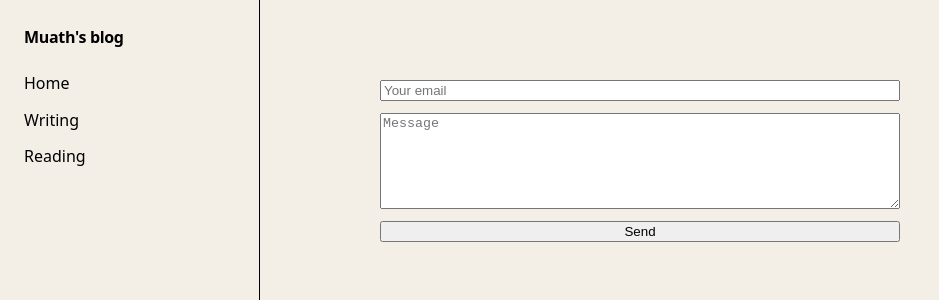
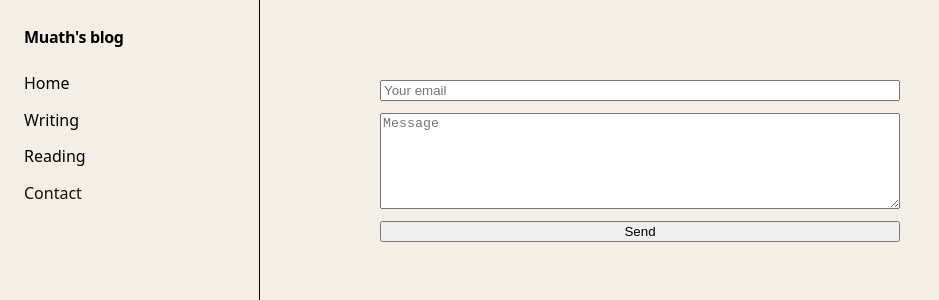
Before and after one commit to randomdale/muath, a Next.js app: page /contact in a window 1280 px wide. Shown: the top 300 px of the page, without its empty margins (0-939 px from the left). Built offline with nearby package versions, Linux system fonts and the light colour scheme; no server answers.

Commit message:
contact page updates

```diff
--- a/app/components/MobileNav.tsx
+++ b/app/components/MobileNav.tsx
@@ -17,10 +17,11 @@
 
       {open && (
         <div className="mobileMenu">
-          <Link href="/" onClick={() => setOpen(false)}>Home</Link>
-          <Link href="/writing" onClick={() => setOpen(false)}>Writing</Link>
-          <Link href="/reading" onClick={() => setOpen(false)}>Reading</Link>
-        </div>
+  <Link href="/" onClick={() => setOpen(false)}>Home</Link>
+  <Link href="/writing" onClick={() => setOpen(false)}>Writing</Link>
+  <Link href="/reading" onClick={() => setOpen(false)}>Reading</Link>
+  <Link href="/contact" onClick={() => setOpen(false)}>Contact</Link>
+</div>
       )}
     </div>
   );
--- a/app/contact/page.tsx
+++ b/app/contact/page.tsx
@@ -1,5 +1,6 @@
 import { sendEmail } from "./actions";
 import SubmitButton from "./SubmitButton";
+export const dynamic = "force-dynamic";
 
 export default function Contact({
   searchParams,
--- a/app/layout.tsx
+++ b/app/layout.tsx
@@ -25,6 +25,7 @@
               <Link href="/" className="navLink">Home</Link>
               <Link href="/writing" className="navLink">Writing</Link>
               <Link href="/reading" className="navLink">Reading</Link>
+              <Link href="/contact">Contact</Link>
             </nav>
           </aside>
 
```
